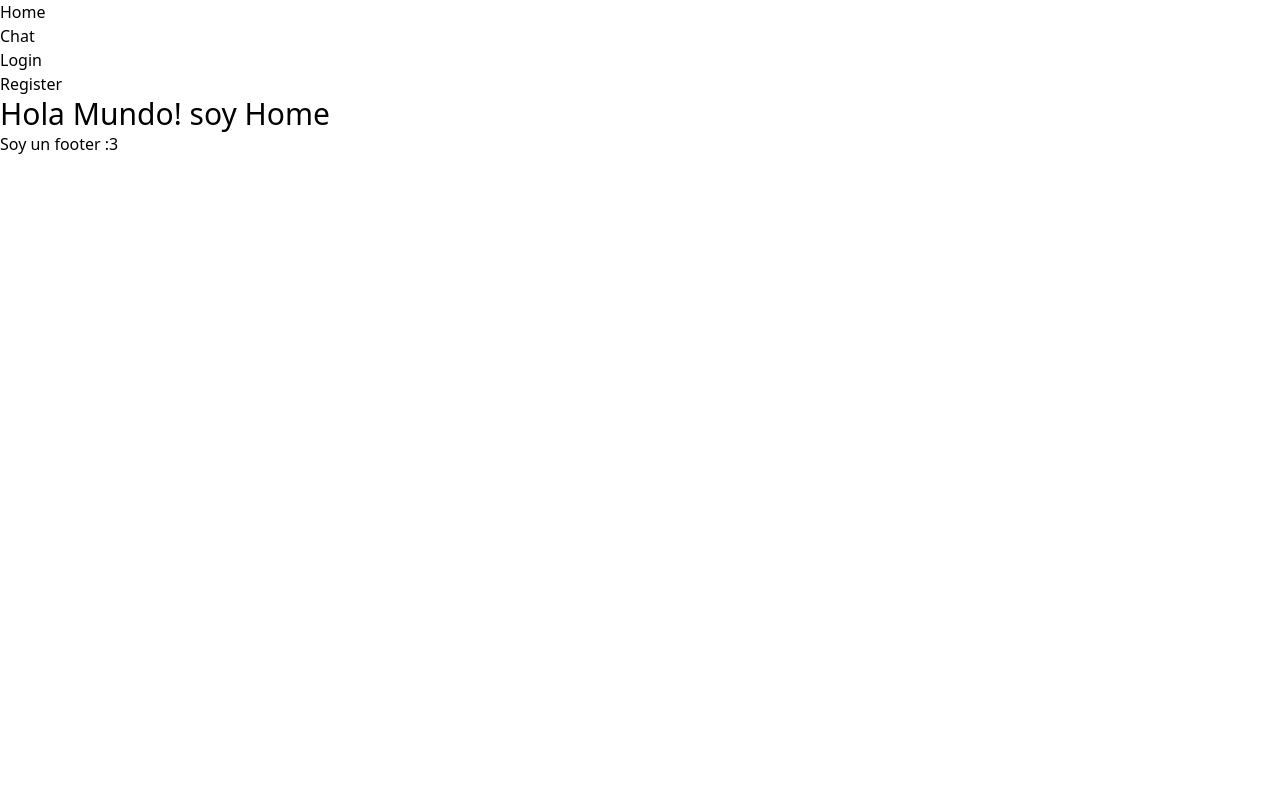
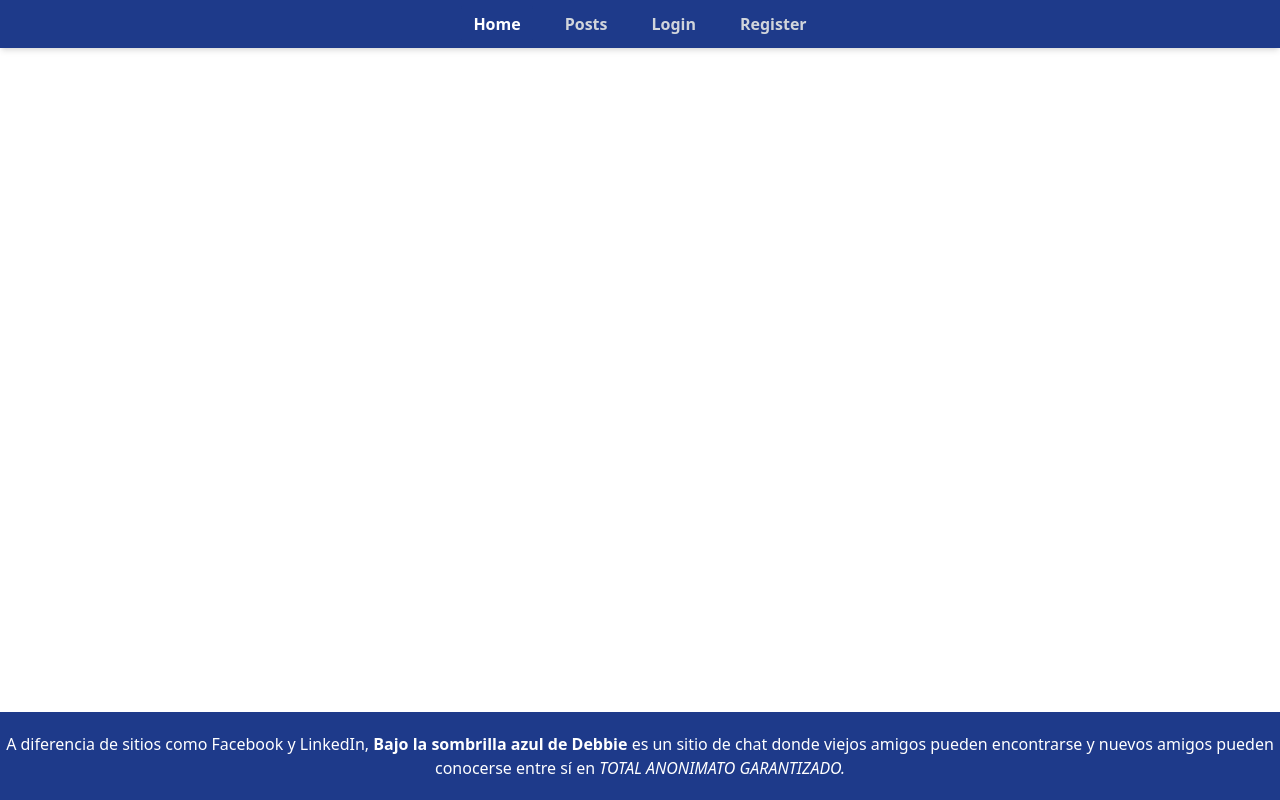
Before and after one commit to launick99/UDBU, a Vue app: page / in a window 1280 px wide. Built offline with nearby package versions, Linux system fonts and the light colour scheme; no server answers.

Commit message:
style: agregar algunos estilos y componentes

```diff
--- a/src/components/AppFooter.vue
+++ b/src/components/AppFooter.vue
@@ -1,6 +1,15 @@
 <template>
     <footer>
-        <p>Soy un footer :3</p>
+        <div class="container mx-auto">
+            <!-- como esta en el libro -->
+            <!-- <p> Unlike sites such as Facebook and LinkedIn, <strong>Under Debbie's Blue Umbrella</strong> is a chat site where old friends can meet and new friends can get to know one another in <em>TOTAL GUARANTEED ANONYMITY.</em></p> -->
+            <p>
+                A diferencia de sitios como Facebook y LinkedIn,
+                <strong>Bajo la sombrilla azul de Debbie</strong>
+                es un sitio de chat donde viejos amigos pueden encontrarse y nuevos amigos pueden conocerse entre sí en
+                <em>TOTAL ANONIMATO GARANTIZADO.</em>
+            </p>
+        </div>
     </footer>
 </template>
 <script>
--- a/src/components/AppNavbar.vue
+++ b/src/components/AppNavbar.vue
@@ -1,11 +1,12 @@
 <template>
     <nav>
+        <h1 class="sr-only">Bajo la sombrilla azul de Debbie</h1>
         <ul>
             <li>
                 <router-link to="/">Home</router-link>
             </li>
             <li>
-                <router-link to="chat">Chat</router-link>
+                <router-link to="post">Posts</router-link>
             </li>
             <li>
                 <router-link to="register">Login</router-link>
--- /dev/null
+++ b/src/components/Post.vue
@@ -0,0 +1,6 @@
+<template>
+
+</template>
+<script>
+
+</script>
--- /dev/null
+++ b/src/components/PostList.vue
@@ -0,0 +1,6 @@
+<template>
+
+</template>
+<script>
+
+</script>
--- a/src/pages/Chat.vue
+++ /dev/null
@@ -1,8 +0,0 @@
-<template>
-    <h1>Hola Mundo! soy Chat</h1>
-</template>
-<script>
-    export default{
-        name: "home",
-    }
-</script>
--- a/src/pages/Home.vue
+++ b/src/pages/Home.vue
@@ -1,8 +1,22 @@
 <template>
-    <h1 class="text-3xl">Hola Mundo! soy Home</h1>
+    <div class="background">
+
+    </div>
 </template>
 <script>
     export default{
         name: "home",
     }
 </script>
+
+<!--
+    fragmento en ingles:
+    "Under Debbie’s Blue Umbrella" … There are only six results, a very small catch in the vast fishy sea of the Internet, and only one that matches the phrase exactly.
+    Hodges clicks on it and a picture appears. Under a sky filled with threatening clouds is a country hillside.
+    Animated rain — a simple repeating loop, he judges — is pouring down in silvery streams.
+    But the two people seated beneath a large blue umbrella, a young man and a young woman, are safe and dry.
+    They are not kissing, but their heads are close together. They appear to be in deep conversation.”
+-->
+
+<style scoped>
+</style>
--- a/src/style.css
+++ b/src/style.css
@@ -2,6 +2,43 @@
 @tailwind components;
 @tailwind utilities;
 
-h1{
-    font-size: 5rem;
+/* ----- ----- ----- Base ----- ----- ----- */
+body{
+    /* no scroll */
+    @apply md:overflow-hidden;
 }
+
+#app{
+    /* ocupa todo el alto de la pagina */
+    @apply flex flex-col min-h-[100vh];
+}
+
+#app > main {
+    /* ocupa todo el espacio disponible del flex de arriba, cosa para que el footer quede al fondo */
+    /* meto el scroll aca, para que siempre se vea el header y el footer desde md */
+    @apply min-h-[80vh] flex-grow md:overflow-y-auto;
+}
+
+nav {
+  @apply bg-primary px-5 py-3 shadow-md;
+}
+
+nav ul {
+  @apply list-none flex gap-5 m-0 p-0 justify-center items-center;
+}
+
+nav ul li a {
+  @apply text-gray-300 no-underline font-semibold px-3 py-2 rounded transition-colors duration-300 font-sans;
+}
+
+nav ul li a:hover {
+  @apply bg-primary;
+}
+
+nav ul li a.router-link-exact-active {
+  @apply bg-primary text-white pointer-events-none;
+}
+
+footer{
+    @apply bg-primary py-5 text-white text-center;
+}
```
